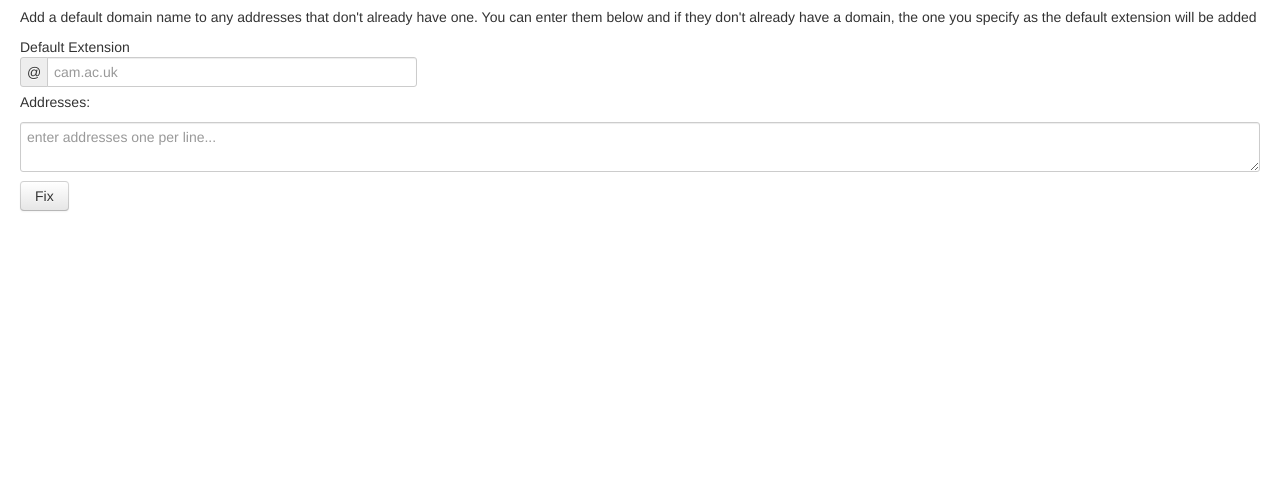
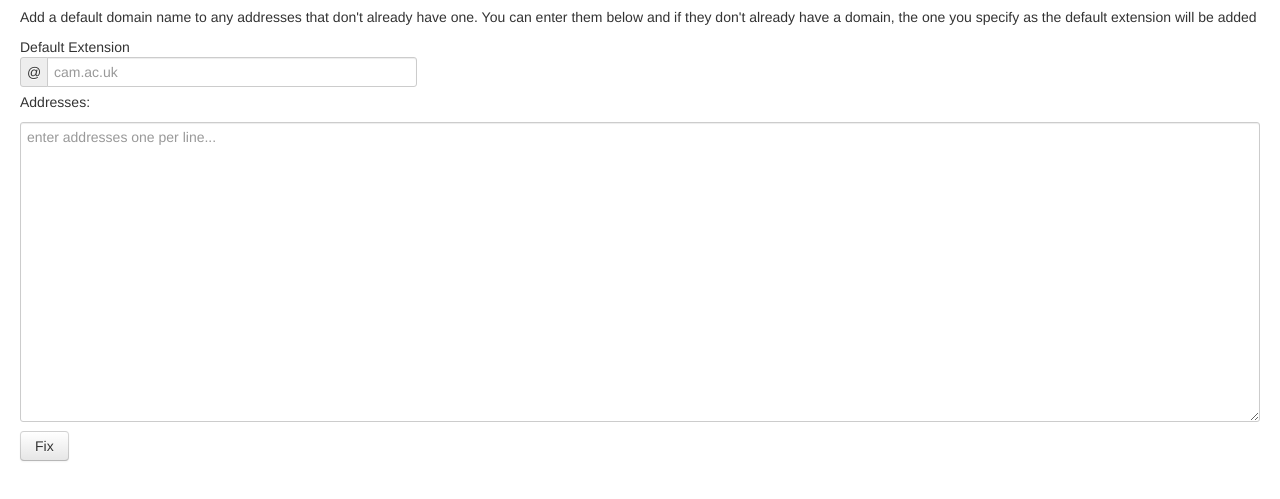
Before and after one commit to ForbesLindesay/camify, a plain HTML site: page index.html in a window 1280 px wide. Shown: the part 53-552 px from the top of the page. Drawn offline with Linux system fonts and the light colour scheme.

Commit message:
Add min-height to textarea

```diff
--- a/index.html
+++ b/index.html
@@ -1,4 +1,3 @@
-
 <!DOCTYPE html>
 <html lang="en">
   <head>
@@ -20,7 +19,7 @@
         <span class="add-on">@</span><input class="span4" id="extension" size="16" type="text" placeholder="cam.ac.uk">
       </div>
       <p>Addresses:</p>
-      <div class="row-fluid"><textarea id="input" class="span12" placeholder="enter addresses one per line..."></textarea></div>
+      <div class="row-fluid"><textarea id="input" style="min-height: 300px;" class="span12" placeholder="enter addresses one per line..."></textarea></div>
       <button id="fix" class="btn">Fix</button>
 
     </div>
```
